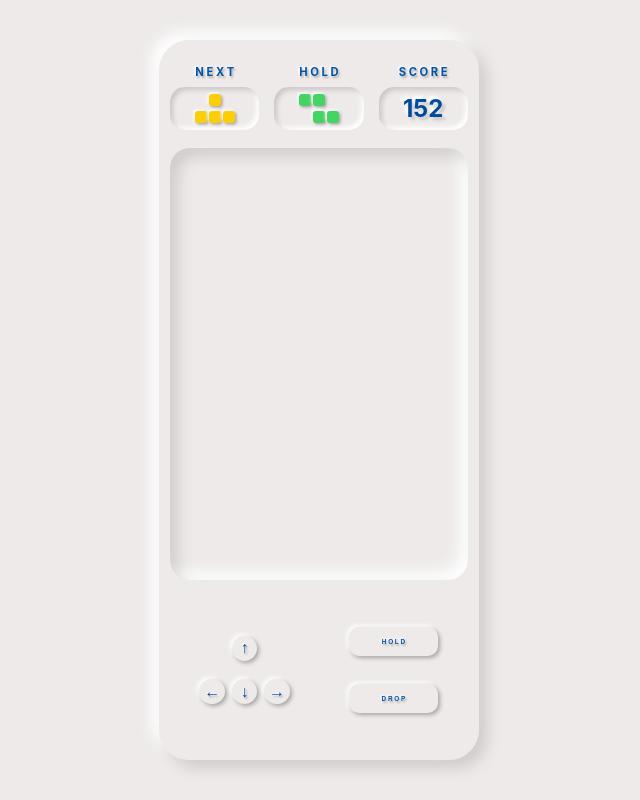
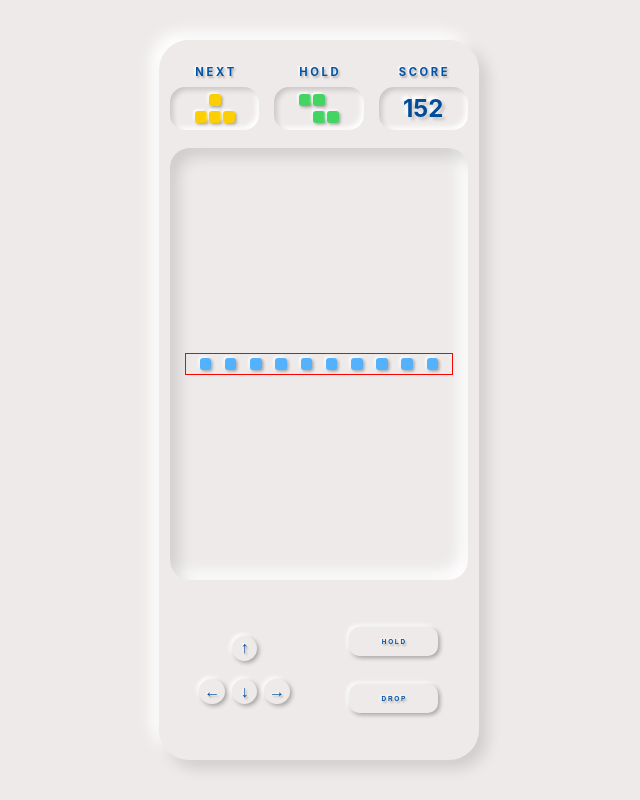
Before and after one commit to curry0622/Tetris-Web-Game, a React (Create React App) app: page / in a window 1280 px wide. Shown: the whole page, without its empty margins (321-961 px from the left). Built offline with nearby package versions, Linux system fonts and the light colour scheme.

Commit message:
feat: blocks in screen

```diff
--- a/src/game/screen/index.tsx
+++ b/src/game/screen/index.tsx
@@ -1,8 +1,17 @@
+/* eslint-disable arrow-body-style */
 import React from 'react';
 import classNames from 'classnames';
 
-const Screen: React.FC = () => (
-  <div className={classNames('screen-container')} />
-);
+const Screen: React.FC = () => {
+  const showBlks = [...Array(10)].map(() => {
+    return <div className={classNames('screen-block')} />;
+  });
+
+  return (
+    <div className={classNames('screen-container')}>
+      <div className={classNames('screen-row')}>{showBlks}</div>
+    </div>
+  );
+};
 
 export default Screen;
--- a/src/scss/game/screen/index.scss
+++ b/src/scss/game/screen/index.scss
@@ -2,7 +2,30 @@
   width: 93%;
   height: 60%;
   border-radius: 20px;
+  display: flex;
+  justify-content: center;
+  align-items: center;
   box-shadow:
     inset 8px 8px 15px rgba(0, 0, 0, 0.13),
     inset -8px -8px 15px rgba(255, 255, 255, 1);
 }
+
+.screen-row {
+  width: 90%;
+  height: 5%;
+  display: flex;
+  justify-content: space-evenly;
+  align-items: center;
+  border: red solid 1px;
+}
+
+.screen-block {
+  width: 0.9vw;
+  height: 0.9vw;
+  color: transparent;
+  background-color: #53b1fd;
+  border-radius: 3px;
+  box-shadow:
+    1.5px 1.5px 3px rgba(0, 0, 0, 0.3),
+    -1.5px -1.5px 3px rgba(255, 255, 255, 1);
+}
```
